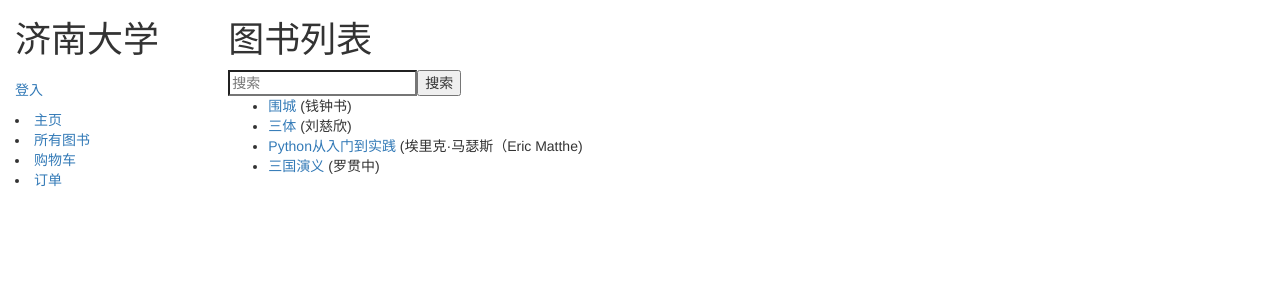
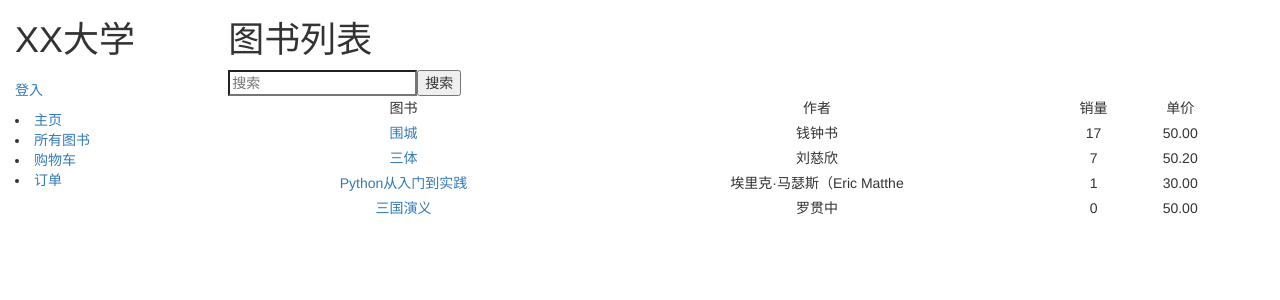
Before and after one commit to Withouthead/django_bookshop, a Django app: page /catalog/books/ in a window 1280 px wide. Shown: the top 300 px of the page. Run offline with Django 3.2, Linux system fonts and the light colour scheme; data comes from the database, SQL or seed files in the repository; both versions use the stored data as it was after the commit; some libraries are stand-ins or nearby versions.

Commit message:
基本功能已经实现，欠缺评论功能

```diff
--- a/catalog/models.py
+++ b/catalog/models.py
@@ -53,6 +53,8 @@ class Book(models.Model):
     class Meta:
         verbose_name = "图书"
         verbose_name_plural = "图书"
+    def get_p(self):
+        return (self.selling_price - self.wholesale_price) * self.sales_volume
 
 class evaluation(models.Model):
     content = models.TextField(verbose_name="评价内容", max_length=250, default="请输入评价")
--- a/catalog/templates/base_generic.html
+++ b/catalog/templates/base_generic.html
@@ -21,7 +21,7 @@
     <div class="row">
         <div class="col-sm-2">
             {% block sidebar %}
-                <h1>济南大学</h1>
+                <h1>XX大学</h1>
                 <ul class="sidebar-nav">
                     {% if user.is_authenticated %}
                         <li>用户： {{ user.get_username }}</li>
--- a/catalog/templates/catalog/book_detail.html
+++ b/catalog/templates/catalog/book_detail.html
@@ -10,6 +10,7 @@
   <p><strong>语言:</strong> {{ book.language }}</p>
   <p><strong>类型:</strong> {% for type in book.book_type.all %} {{ type }}{% if not forloop.last %}, {% endif %}{% endfor %}</p>
     <p><strong>售价:</strong> {{ book.selling_price }} 元</p>
+    <p><strong>销量:</strong>{{ book.sales_volume }}</p>
     <ul style="float: left;list-style: none;" ></ul>
     {% csrf_token %}
     <li style="float: left;list-style: none;"><label>购买数量<input value="1" data-max="10" id="buy_num" style="width: 50px"></label></li>
--- a/catalog/templates/catalog/book_list.html
+++ b/catalog/templates/catalog/book_list.html
@@ -15,16 +15,24 @@
     </table>
 
     {% if book_list %}
-        <ul>
+        <table style=" width: 1000px; min-height: 25px; line-height: 25px; text-align: center; border-color:#b6ff00; border-collapse: collapse;">
+            <tr>
+                <td>图书</td>
+                <td>作者</td>
+                <td>销量</td>
+                <td>单价</td>
+                <td></td>
+            </tr>
 
             {% for book in book_list %}
-                <li>
-
-                    <a href="{{ book.get_absolute_url }}">{{ book.book_name }}</a> ({{ book.author }})
-                </li>
+                <tr>
+                    <td><a href="{{ book.get_absolute_url }}">{{ book.book_name }}</a></td>
+                    <td>{{ book.author }}</td>
+                    <td>{{ book.sales_volume }}</td>
+                    <td class="selling_price">{{ book.selling_price }}</td>
+                </tr>
             {% endfor %}
-
-        </ul>
+        </table>
     {% else %}
         <p>这里没有图书%>_<%.</p>
     {% endif %}
```
Also changed, not shown: catalog/admin.py (+5 -2 lines), db.sqlite3.
